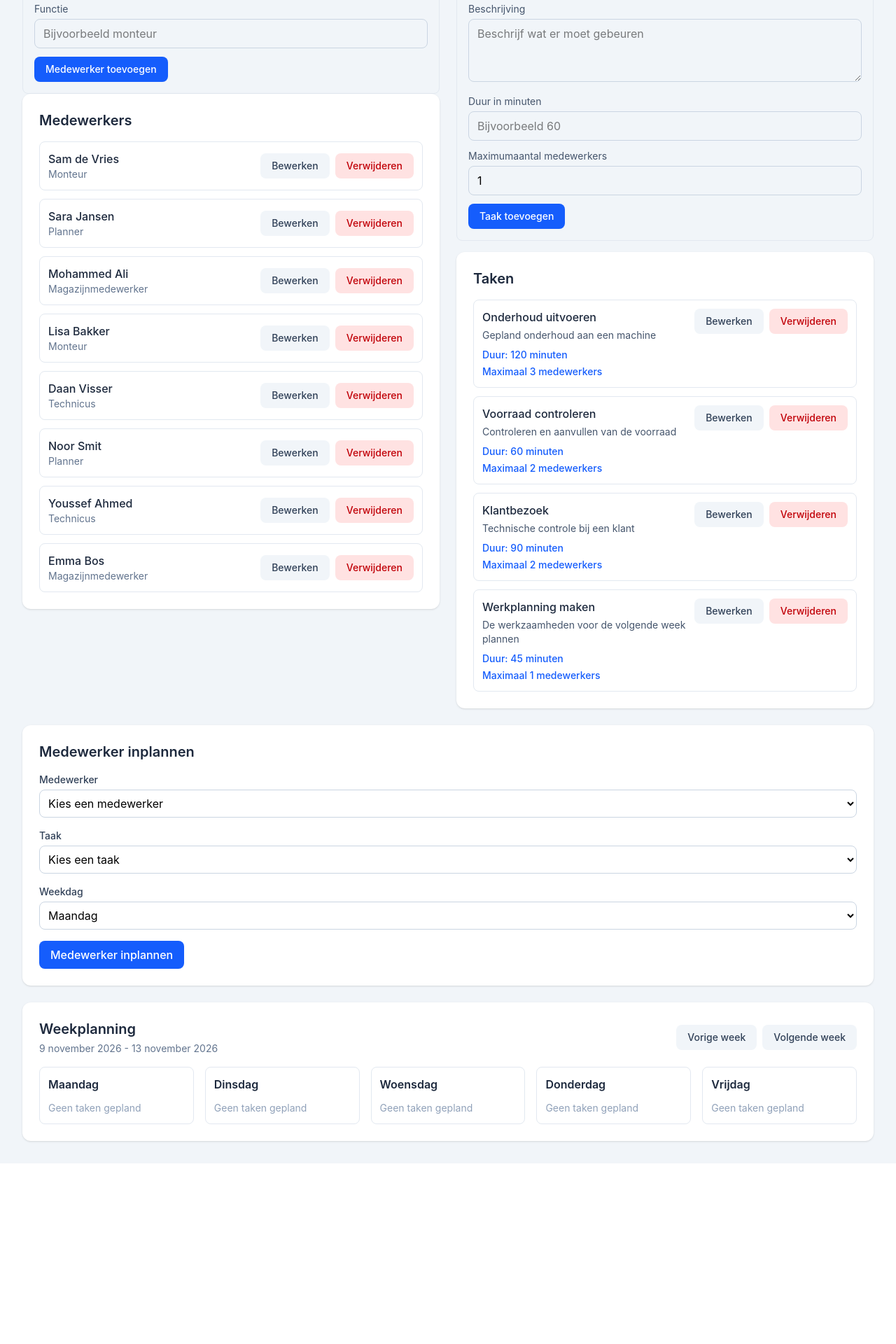
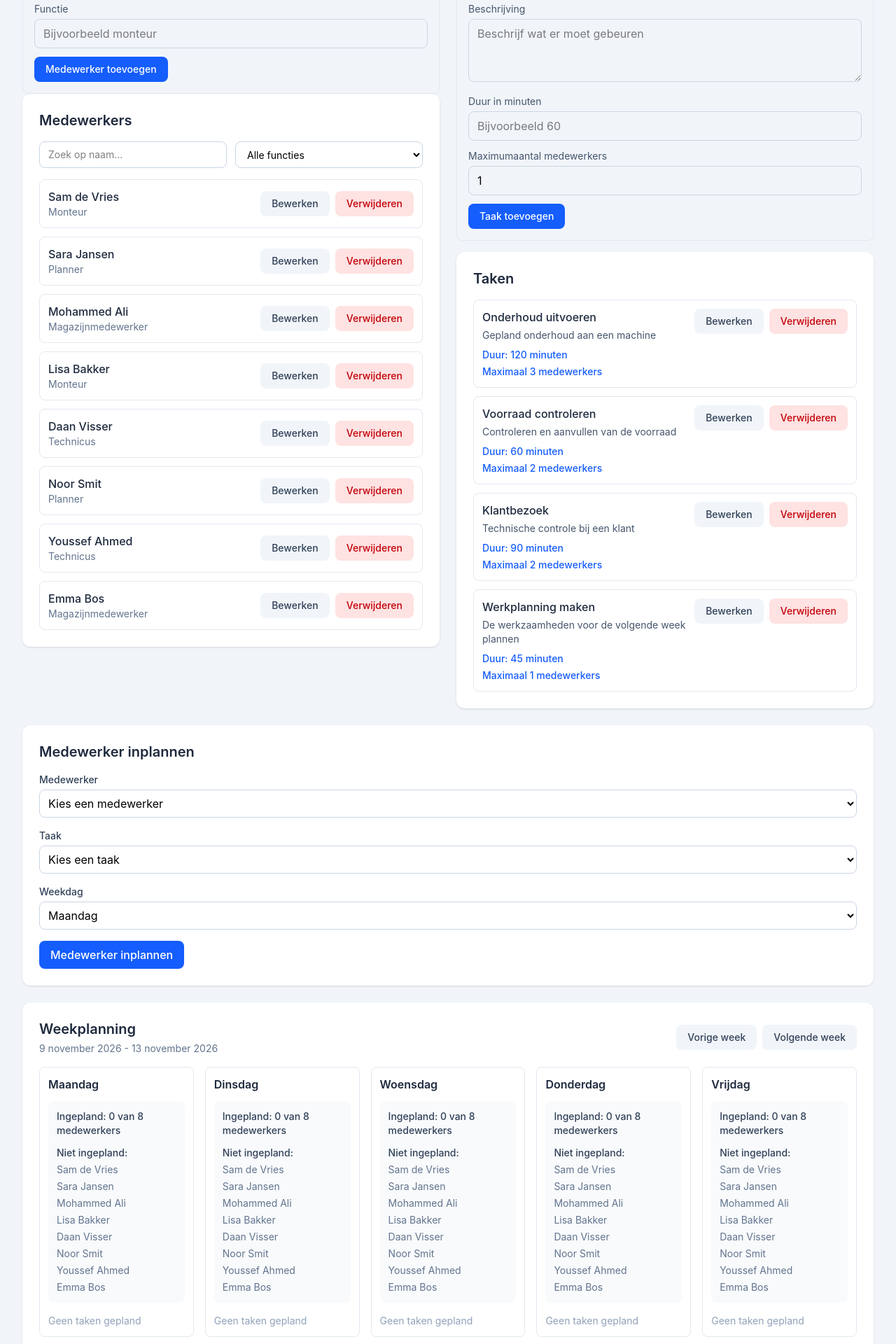
Before and after one commit to Shazaib6754/team-planner, a React (Vite) app: page / in a window 1280 px wide. Shown: the part 260-2180 px from the top of the page at 70% size. Before the commit the page ends 1922 px from the top, so only its background shows below. Built offline with nearby package versions, Linux system fonts and the light colour scheme.

Commit message:
Voeg zoekfilters en dagoverzicht toe aan fase 4

```diff
--- a/src/components/EmployeeList.tsx
+++ b/src/components/EmployeeList.tsx
@@ -12,6 +12,21 @@ type EmployeeListProps = {
 
 function EmployeeList({ employees, onDelete, onEdit }: EmployeeListProps) {
   const [editingId, setEditingId] = useState<number | null>(null)
+  const [searchName, setSearchName] = useState('')
+  const [selectedRole, setSelectedRole] = useState('')
+
+  const roles = [...new Set(employees.map((employee) => employee.role))]
+
+  const filteredEmployees = employees.filter((employee) => {
+    const matchesName = employee.name
+      .toLowerCase()
+      .includes(searchName.trim().toLowerCase())
+
+    const matchesRole =
+      selectedRole === '' || employee.role === selectedRole
+
+    return matchesName && matchesRole
+  })
 
   function handleDelete(employee: Employee) {
     const confirmed = window.confirm(
@@ -29,13 +44,44 @@ function EmployeeList({ employees, onDelete, onEdit }: EmployeeListProps) {
         Medewerkers
       </h2>
 
+      {employees.length > 0 && (
+        <div className="mb-4 grid gap-3 sm:grid-cols-2">
+          <input
+            type="search"
+            value={searchName}
+            onChange={(event) => setSearchName(event.target.value)}
+            placeholder="Zoek op naam..."
+            aria-label="Zoek medewerkers op naam"
+            className="w-full rounded-lg border border-slate-300 px-3 py-2 text-sm"
+          />
+
+          <select
+            value={selectedRole}
+            onChange={(event) => setSelectedRole(event.target.value)}
+            aria-label="Filter medewerkers op functie"
+            className="w-full rounded-lg border border-slate-300 px-3 py-2 text-sm"
+          >
+            <option value="">Alle functies</option>
+            {roles.map((role) => (
+              <option key={role} value={role}>
+                {role}
+              </option>
+            ))}
+          </select>
+        </div>
+      )}
+
       {employees.length === 0 ? (
         <p className="text-sm text-slate-500">
           Er zijn nog geen medewerkers toegevoegd.
         </p>
+      ) : filteredEmployees.length === 0 ? (
+        <p className="text-sm text-slate-500">
+          Geen medewerkers gevonden met deze filters.
+        </p>
       ) : (
         <ul className="space-y-3">
-          {employees.map((employee) => (
+          {filteredEmployees.map((employee) => (
             <li
               key={employee.id}
               className="rounded-lg border border-slate-200 p-3"
--- a/src/components/WeekDayColumn.tsx
+++ b/src/components/WeekDayColumn.tsx
@@ -1,3 +1,4 @@
+
 import type { Employee, Task, ScheduledTask, Weekday } from '../types'
 
 type WeekDayColumnProps = {
@@ -15,11 +16,48 @@ function WeekDayColumn({
   tasks,
   onRemoveScheduledTask,
 }: WeekDayColumnProps) {
+  const scheduledEmployeeIds = new Set(
+    dailyTasks.map((item) => item.employeeId)
+  )
+
+  const scheduledCount = scheduledEmployeeIds.size
+
+  const unscheduledEmployees = employees.filter(
+    (employee) => !scheduledEmployeeIds.has(employee.id)
+  )
+
   return (
     <div className="rounded-lg border border-slate-200 p-3">
       <h3 className="mb-3 font-semibold text-slate-800">
         {day}
       </h3>
+
+      <div className="mb-4 rounded-lg bg-slate-50 p-3">
+        <p className="text-sm font-medium text-slate-700">
+          Ingepland: {scheduledCount} van {employees.length} medewerkers
+        </p>
+
+        <p className="mt-3 text-sm font-medium text-slate-700">
+          Niet ingepland:
+        </p>
+
+        {unscheduledEmployees.length === 0 ? (
+          <p className="mt-1 text-sm text-green-700">
+            Alle medewerkers zijn ingepland.
+          </p>
+        ) : (
+          <ul className="mt-1 space-y-1">
+            {unscheduledEmployees.map((employee) => (
+              <li
+                key={employee.id}
+                className="text-sm text-slate-500"
+              >
+                {employee.name}
+              </li>
+            ))}
+          </ul>
+        )}
+      </div>
 
       <div className="space-y-3">
         {dailyTasks.map((item) => {
```
